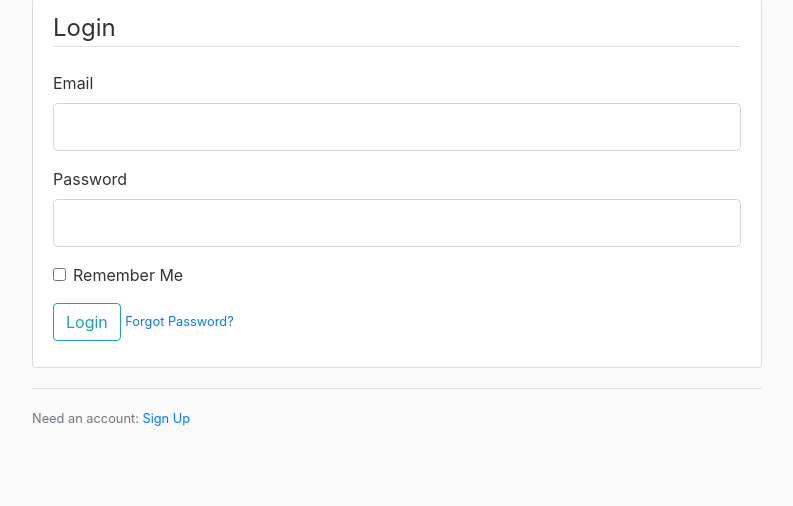
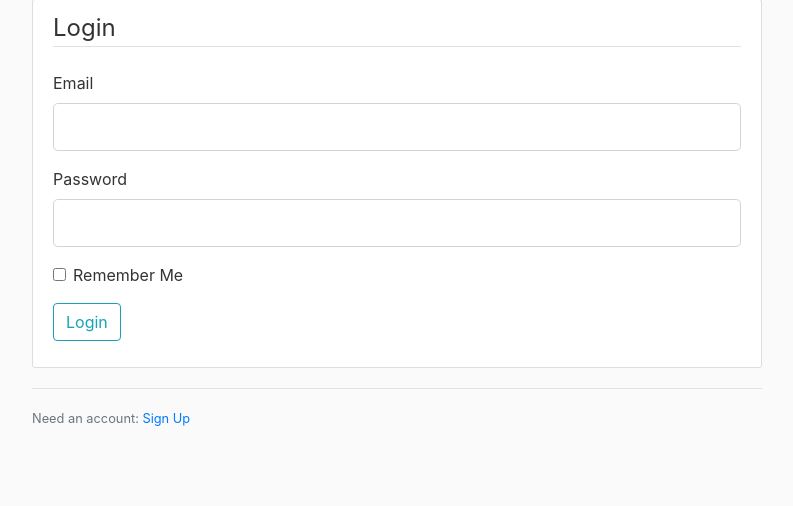
Before and after one commit to baldpanda/spellings, a Flask app: page /login in a window 1280 px wide. Shown: the part 81-587 px from the top of the page, without its empty margins (53-846 px from the left). Run offline with Flask 2, Linux system fonts and the light colour scheme; some libraries are stand-ins or nearby versions.

Commit message:
not enforcing login to produce worksheet and removing the forgotpassword button currently not in use and correcting some broken html related to displaying name on worksheet

```diff
--- a/spellings_website/app/baldpanda_site/routes.py
+++ b/spellings_website/app/baldpanda_site/routes.py
@@ -72,7 +72,6 @@ def sentence_adder(words_to_add):
     form = form, words_to_add = words_to_add)
 
 @app.route('/worksheet/<string:words>')
-@login_required
 def word_search(words):
     sentence_list = [[],[]]
     words_list = words.split('+')
--- a/spellings_website/app/baldpanda_site/templates/login.html
+++ b/spellings_website/app/baldpanda_site/templates/login.html
@@ -38,9 +38,6 @@
     </fieldset>
     <div class="form-group">
       {{ form.submit(class="btn btn-outline-info") }}
-      <small class="text-muted-ml-2">
-        <a href="#">Forgot Password?</a>
-      </small>
     </div>
   </form>
 </div>
--- a/spellings_website/app/baldpanda_site/templates/sentence_adder_page.html
+++ b/spellings_website/app/baldpanda_site/templates/sentence_adder_page.html
@@ -8,7 +8,7 @@
       {% set list_of_words = words_to_add.split('+') %}
       {% for i in list_of_words %}
       <div class="form-group">
-        {% if words_to_add[0]=="default" %}
+        {% if words_to_add[0]!="default" %}
         Please enter a sentence with the word {{ i }} in it:
         {% endif %}
         {% if form.sentence.errors %}
```
